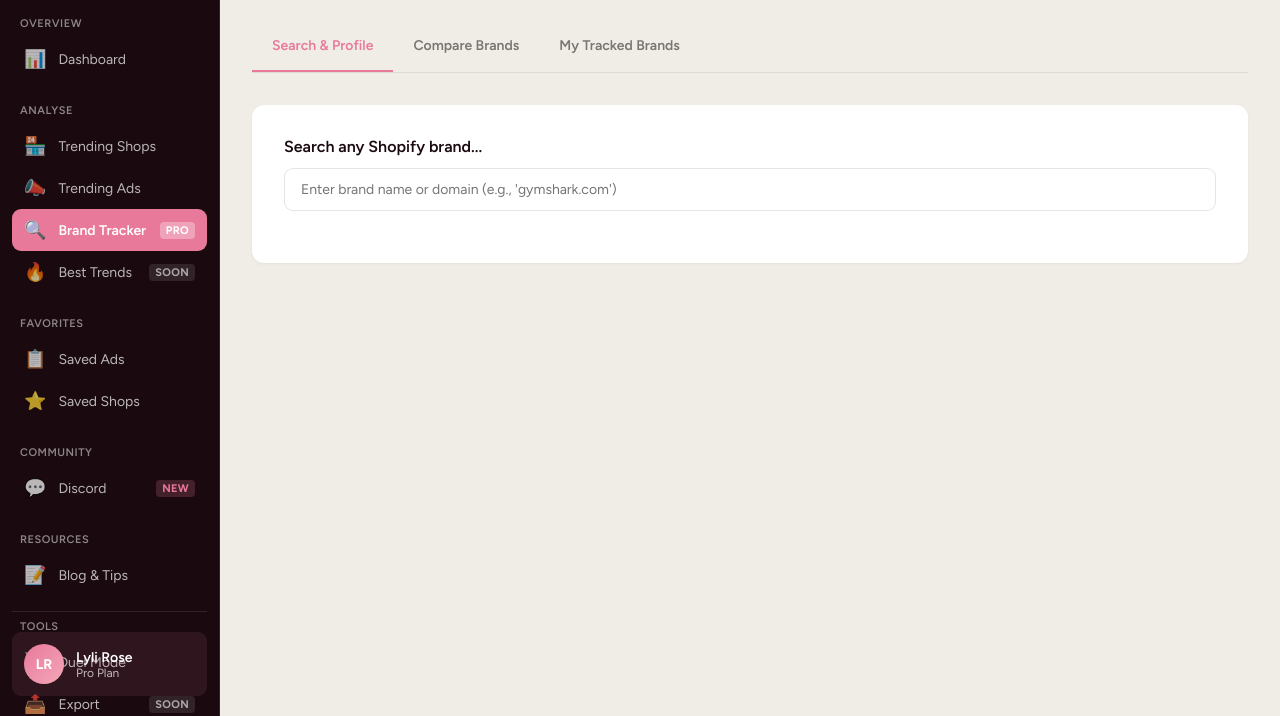
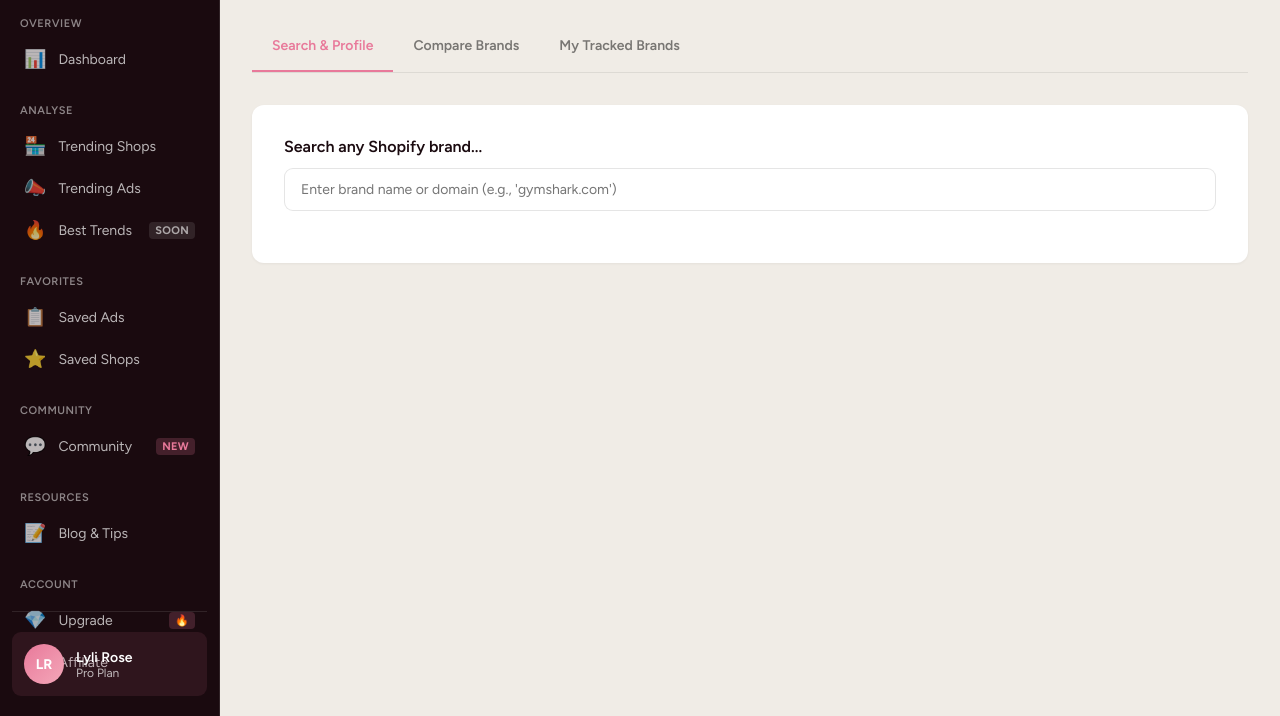
Before and after one commit to snipingeuse-213/sniping, a website: page peekr-brand-tracker.html in a window 1280 px wide. Shown: the part 84-800 px from the top of the page. Drawn offline with Linux system fonts and the light colour scheme; a web font is replaced by a local one.

Commit message:
Update peekr-brand-tracker.html

```diff
--- a/peekr-brand-tracker.html
+++ b/peekr-brand-tracker.html
@@ -3,7 +3,7 @@
 <head>
   <meta charset="UTF-8">
   <meta name="viewport" content="width=device-width, initial-scale=1.0">
-  <title>Brand Tracker - Peekr</title>
+
   <link href="https://fonts.googleapis.com/css2?family=Figtree:wght@400;500;600;700&display=swap" rel="stylesheet">
   <link href="https://api.fontshare.com/v2/css?f[]=clash-display@700&display=swap" rel="stylesheet">
   <style>
@@ -602,7 +602,7 @@
         <div class="sb-lbl">Analyse</div>
         <a class="ni" href="peekr-dashboard.html"><span class="ni-ico">&#127978;</span>Trending Shops</a>
         <a class="ni" href="peekr-trending-ads.html"><span class="ni-ico">&#128227;</span>Trending Ads</a>
-        <a class="ni active" href="peekr-brand-tracker.html"><span class="ni-ico">&#128269;</span>Brand Tracker<span class="nb">Pro</span></a>
+
         <a class="ni" href="peekr-best-trends.html"><span class="ni-ico">&#128293;</span>Best Trends<span class="nb s">Soon</span></a>
       </div>
       <div class="sb-sec">
@@ -612,18 +612,13 @@
       </div>
       <div class="sb-sec">
         <div class="sb-lbl">Community</div>
-        <a class="ni" href="https://discord.gg/peekr" target="_blank"><span class="ni-ico">&#128172;</span>Discord<span class="nb">New</span></a>
+    <a class="ni" href="peekr-community.html"><span class="ni-ico">&#128172;</span>Community<span class="nb">New</span></a>
       </div>
       <div class="sb-sec">
         <div class="sb-lbl">Resources</div>
         <a class="ni" href="peekr-blog.html"><span class="ni-ico">&#128221;</span>Blog & Tips</a>
       </div>
-      <div class="sb-sec">
-        <div class="sb-lbl">Tools</div>
-        <a class="ni" href="peekr-duel.html"><span class="ni-ico">&#9876;&#65039;</span>Duel Mode</a>
-        <a class="ni" href="peekr-export.html"><span class="ni-ico">&#128228;</span>Export<span class="nb s">Soon</span></a>
-      </div>
-      <div class="sb-sec">
+            <div class="sb-sec">
         <div class="sb-lbl">Account</div>
         <a class="ni" href="peekr-pricing.html"><span class="ni-ico">&#128142;</span>Upgrade<span class="nb">&#128293;</span></a>
         <a class="ni" href="peekr-affiliate.html"><span class="ni-ico">&#129309;</span>Affiliate</a>
```
